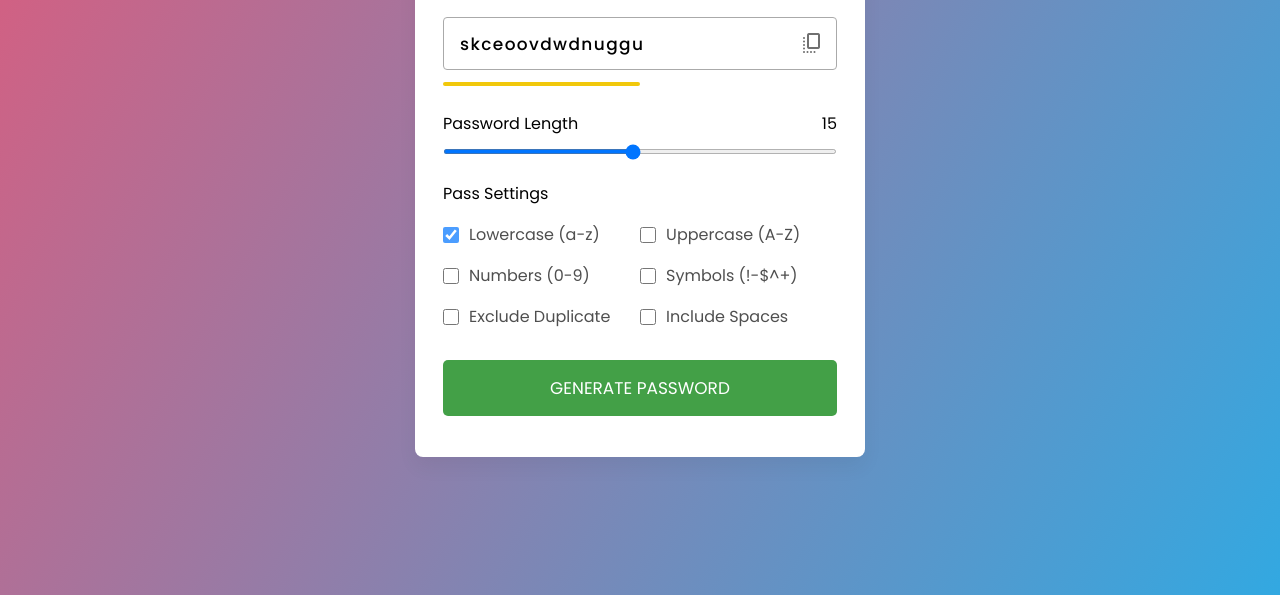
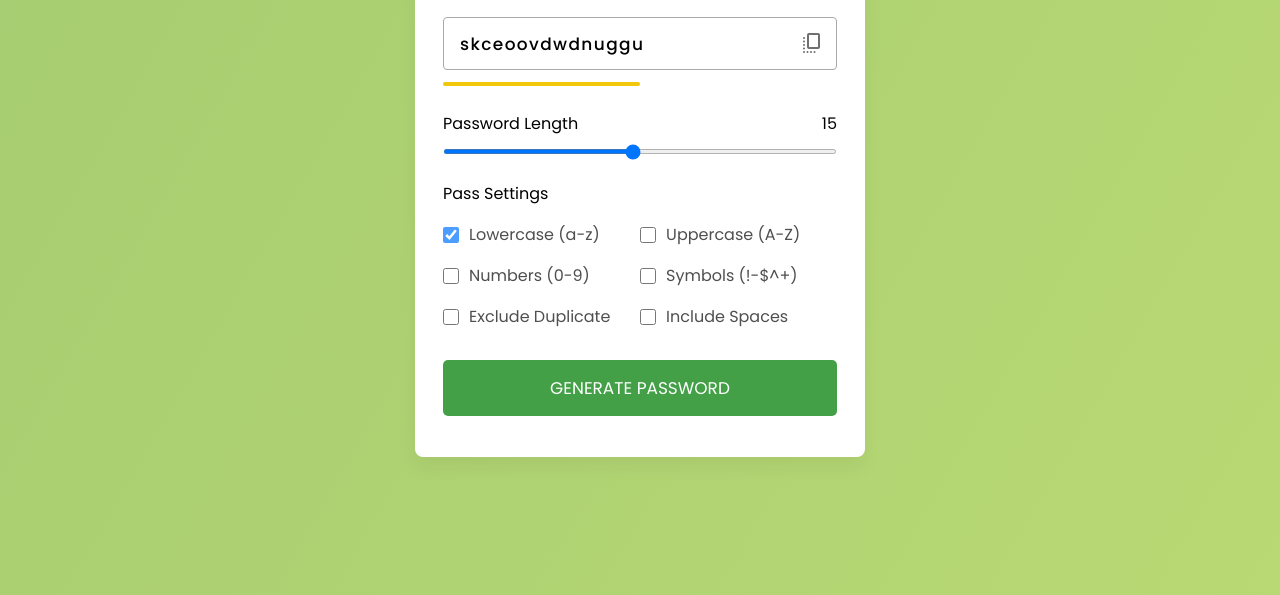
Before and after one commit to RizkiB12/password-generator, a plain HTML site: page index.html in a window 1280 px wide. Shown: the part 205-800 px from the top of the page. Drawn offline with nearby package versions, Linux system fonts and the light colour scheme.

Commit message:
style: change the gradient background color

```diff
--- a/css/style.css
+++ b/css/style.css
@@ -12,7 +12,7 @@ body {
   align-items: center;
   justify-content: center;
   min-height: 100vh;
-  background: linear-gradient(300deg, #00bfff, #ff4c68, #ef8172);
+  background: linear-gradient(300deg, #bedc74, #a2ca71, #387f39);
   background-size: 300% 300%;
   animation: gradient-animation 18s ease infinite;
 }
```
